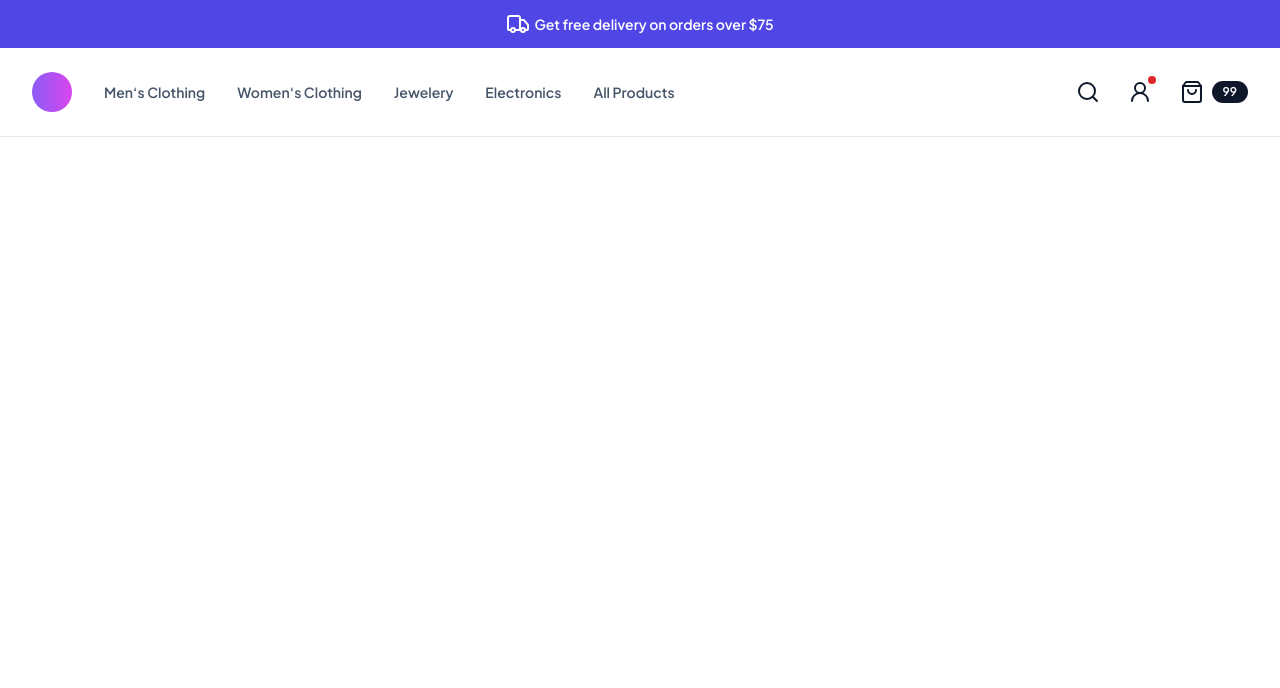
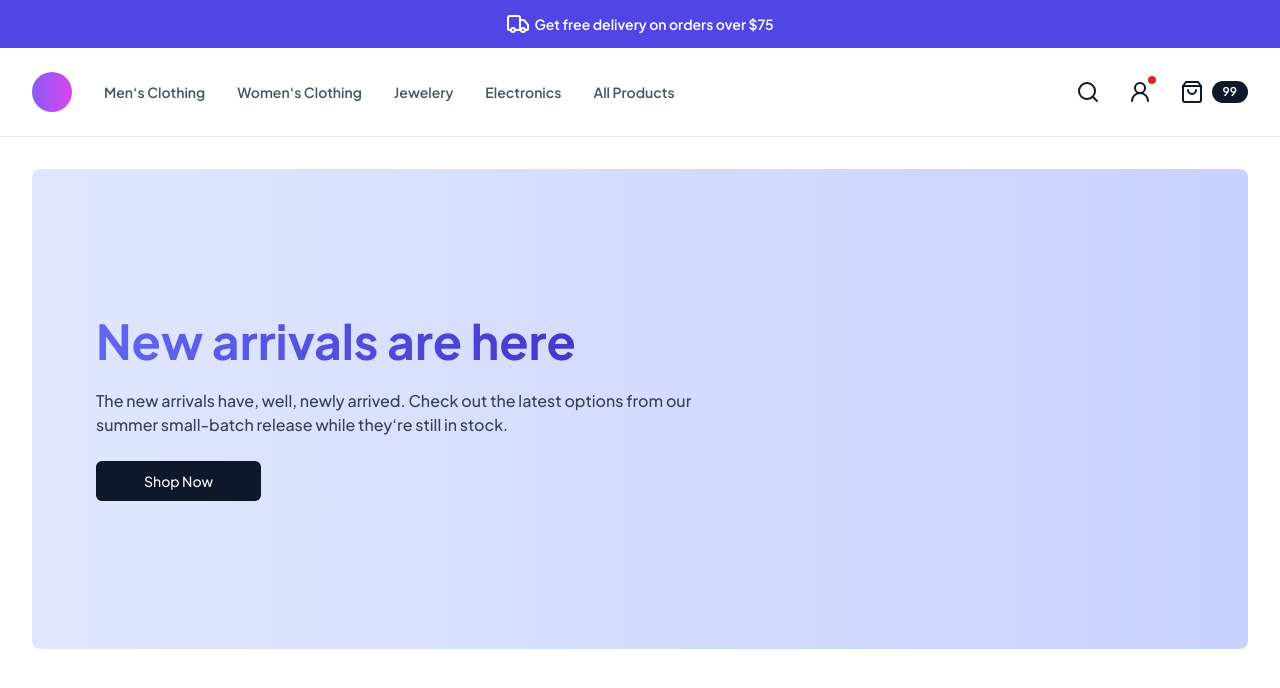
Before and after one commit to tangoren/nextjs-store, a Next.js app: page / in a window 1280 px wide. Shown: the top 688 px of the page. Built offline with nearby package versions, Linux system fonts and the light colour scheme.

Commit message:
feat: add slider component

```diff
--- a/src/app/page.js
+++ b/src/app/page.js
@@ -1,11 +1,13 @@
 import Topbar from "../components/Topbar";
 import Navbar from "../components/Navbar";
+import Slider from "../components/Slider";
 
 export default function Home() {
   return (
     <div className="min-h-screen">
       <Topbar />
       <Navbar />
+      <Slider />
 
       <div style={{ height: 5000 }}>{/* temporary space for scrolling */}</div>
     </div>
```
